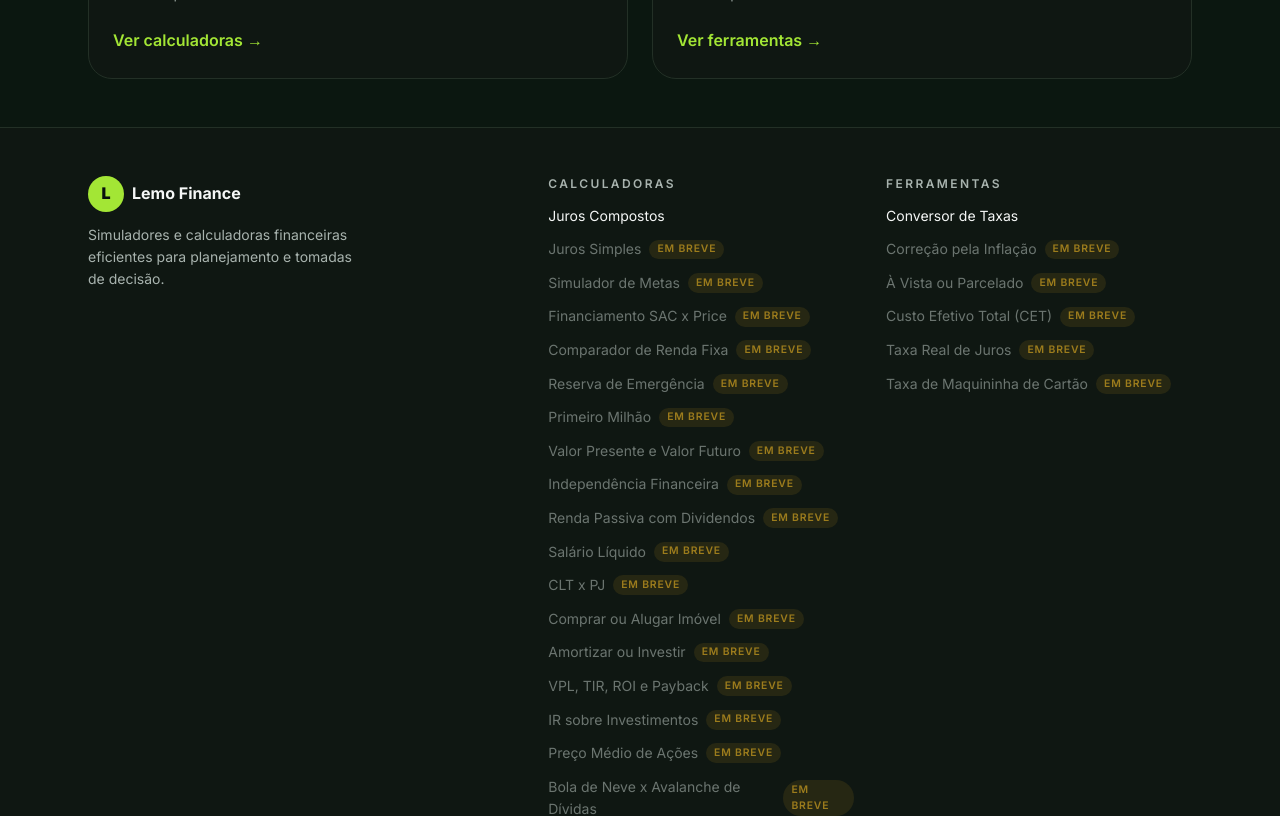
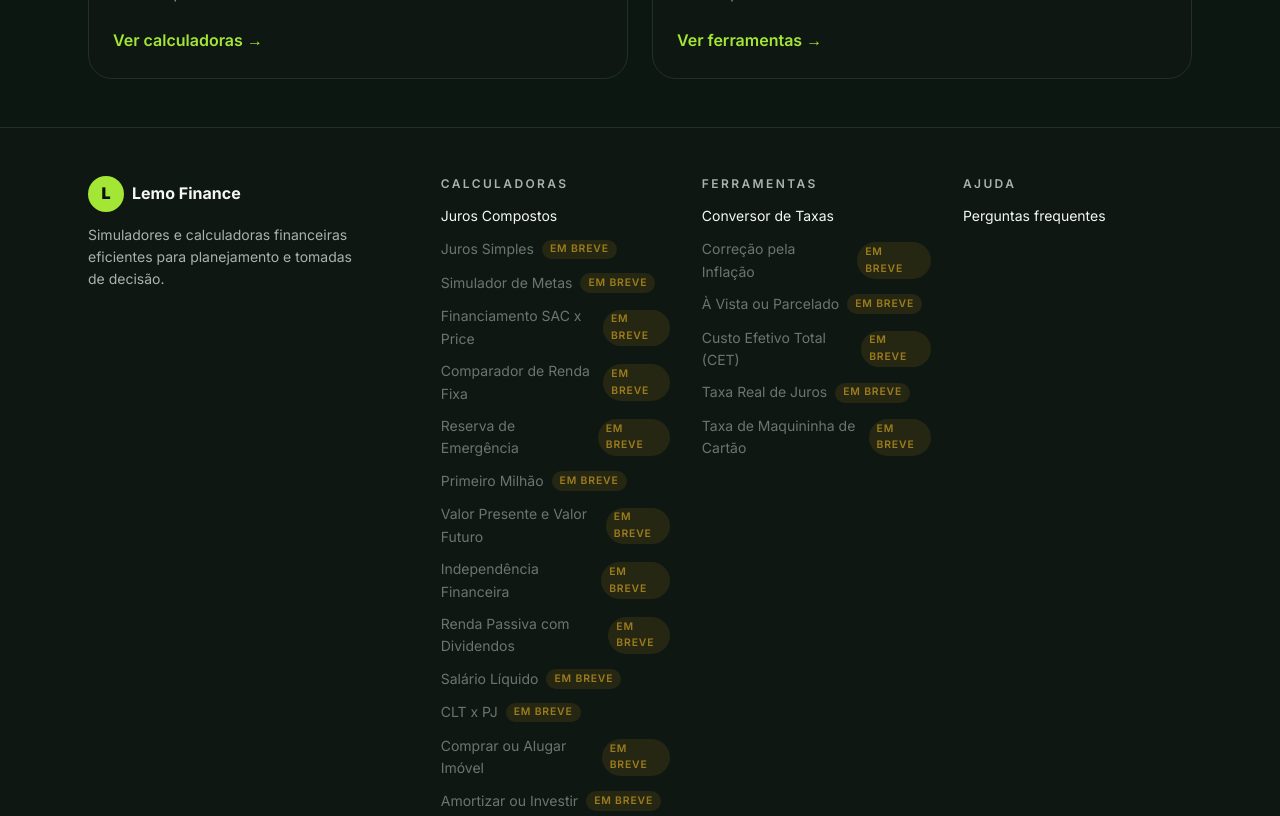
Before and after one commit to LeandroMohr/finance-reactjs, a Next.js app: page / in a window 1280 px wide. Shown: the part 380-1196 px from the top of the page. Built offline with nearby package versions, Linux system fonts and the light colour scheme.

Commit message:
feat: link FAQ page

```diff
--- a/src/components/footer/Footer.module.scss
+++ b/src/components/footer/Footer.module.scss
@@ -16,7 +16,7 @@
   grid-template-columns: 1fr;
 
   @media (min-width: $bp-md) {
-    grid-template-columns: 1.4fr repeat(2, 1fr);
+    grid-template-columns: 1.4fr repeat(3, 1fr);
   }
 }
 
--- a/src/components/footer/Footer.tsx
+++ b/src/components/footer/Footer.tsx
@@ -39,6 +39,17 @@
             </ul>
           </nav>
         ))}
+
+        <nav className={styles.column} aria-label="Ajuda">
+          <h2 className={styles.columnTitle}>Ajuda</h2>
+          <ul className={styles.list}>
+            <li>
+              <Link href="/faq/" className={styles.link}>
+                Perguntas frequentes
+              </Link>
+            </li>
+          </ul>
+        </nav>
       </div>
 
       <div className={styles.bottom}>
```
Also changed, not shown: public/llms.txt, 2 other files (tests, documents, lock files or other folders).
